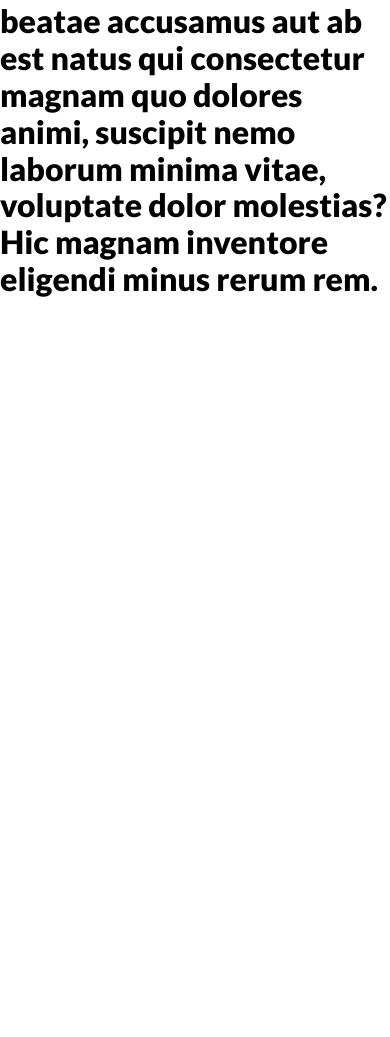
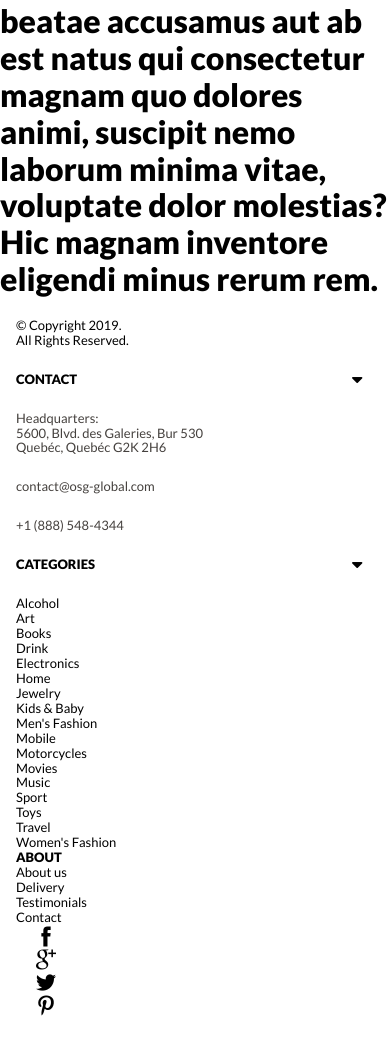
Before and after one commit to lucasfber/osf-academy-project, a website built with webpack: page public/index.html in a window 390 px wide. Shown: the part 7255-8292 px from the top of the page. Before the commit the page ends 7553 px from the top, so only its background shows below. Built offline with nearby package versions, Linux system fonts and the light colour scheme.

Commit message:
fix padding on footer categories link

```diff
--- a/public/index.html
+++ b/public/index.html
@@ -190,36 +190,6 @@
                   <a href="404.html">I don't have an account</a>
                 </div>
               </form>
-              <!-- <form action="" class="modal-login__form">
-                <h2>Sign in</h2>
-                <div class="modal-login__form-box">
-                  <label for="email" class="label">Email</label>
-                  <input type="email" id="email" required />
-                </div>
-                <div class="modal-login__form-box">
-                  <label for="password">Password</label>
-                  <span><a href="404.html">forgot password</a></span>
-                  <input
-                    type="password"
-                    id="password"
-                    pattern="(?=.*\d)(?=.*\W+)(?=.*[a-z])(?=.*[A-Z]).{6,}"
-                    title="At least 6 characters length, contain 1 numeric, 1 uppercase letter, 1 special character"
-                    required
-                  />
-                  <span
-                    type="button"
-                    class="modal-login__form-toggle"
-                    id="toggler"
-                    ><i class="flaticon-eye-shape-variant"></i
-                  ></span>
-                </div>
-                <div class="modal-login__form-box">
-                  <button type="submit" class="modal-login__form-btn-login">
-                    LOGIN
-                  </button>
-                  <a href="404.html">I don't have an account</a>
-                </div>
-              </form> -->
             </div>
           </li>
           <li>
@@ -307,6 +277,98 @@
         Hic magnam inventore eligendi minus rerum rem.
       </h1>
     </main>
+    <footer>
+      <div class="contact-info">
+        <p>
+          &copy; Copyright <span id="current-year"></span>.<br />All Rights
+          Reserved.
+        </p>
+        <div class="contact">
+          <h4>
+            CONTACT
+            <span class="icon"
+              ><i class="icon-sm flaticon-caret-down"></i
+            ></span>
+          </h4>
+
+          <div class="contact__contact-wrapper">
+            <p>
+              Headquarters:<br />5600, Blvd. des Galeries, Bur 530<br />Quebéc,
+              Quebéc G2K 2H6
+            </p>
+            <p>
+              <a href="mailto:contact@osg-global.com">contact@osg-global.com</a>
+            </p>
+            <p><a href="tel:+1-888-548-4344">+1 (888) 548-4344</a></p>
+          </div>
+        </div>
+      </div>
+      <div class="categories">
+        <h4>
+          CATEGORIES
+          <span class="icon"><i class="icon-sm flaticon-caret-down"></i></span>
+        </h4>
+        <div class="links-wrapper">
+          <div class="links-wrapper__col">
+            <li><a href="404.html">Alcohol</a></li>
+            <li><a href="404.html">Art</a></li>
+            <li><a href="404.html">Books</a></li>
+            <li><a href="404.html">Drink</a></li>
+            <li><a href="404.html">Electronics</a></li>
+          </div>
+          <div class="links-wrapper__col">
+            <li><a href="404.html">Home</a></li>
+            <li><a href="404.html">Jewelry</a></li>
+            <li><a href="404.html">Kids & Baby</a></li>
+            <li><a href="404.html">Men's Fashion</a></li>
+            <li><a href="404.html">Mobile</a></li>
+            <li><a href="404.html">Motorcycles</a></li>
+            <li><a href="404.html">Movies</a></li>
+            <li><a href="404.html">Music</a></li>
+          </div>
+          <div class="links-wrapper__col">
+            <li><a href="404.html">Sport</a></li>
+            <li><a href="404.html">Toys</a></li>
+            <li><a href="404.html">Travel</a></li>
+            <li><a href="404.html">Women's Fashion</a></li>
+          </div>
+        </div>
+      </div>
+      <div class="about">
+        <h4>ABOUT</h4>
+        <div class="arrow-down"></div>
+        <div class="links-wrapper">
+          <ul>
+            <li><a href="404.html">About us</a></li>
+            <li><a href="404.html">Delivery</a></li>
+            <li><a href="404.html">Testimonials</a></li>
+            <li><a href="404.html">Contact</a></li>
+          </ul>
+        </div>
+      </div>
+      <div class="social">
+        <li>
+          <a href="https://www.facebook.com/OSFGlobalServices/"
+            ><i class="flaticon-facebook-letter-logo" aria-hidden="true"></i
+          ></a>
+        </li>
+        <li>
+          <a href="https://aboutme.google.com/"
+            ><i class="flaticon-google-plus" aria-hidden="true"></i
+          ></a>
+        </li>
+        <li>
+          <a href="https://twitter.com/osfglobal"
+            ><i class="flaticon-twitter-logo-silhouette" aria-hidden="true"></i
+          ></a>
+        </li>
+        <li>
+          <a href="https://www.pinterest.com/"
+            ><i class="flaticon-pinterest-logo" aria-hidden="true"></i
+          ></a>
+        </li>
+      </div>
+    </footer>
     <script src="bundle.js"></script>
   </body>
 </html>
--- a/src/assets/scss/_mobile.scss
+++ b/src/assets/scss/_mobile.scss
@@ -247,4 +247,40 @@
       }
     }
   }
+
+  // FOOTER
+  footer {
+    padding: 20px 16px;
+    font-size: 13px;
+    .contact,
+    .categories {
+      h4 {
+        margin: 24px 0;
+        position: relative;
+        span {
+          position: absolute;
+          top: 0;
+          right: 0;
+        }
+      }
+
+      .contact__contact-wrapper {
+        p {
+          margin-bottom: 24px;
+          font-size: 13px;
+          color: #45413e;
+        }
+      }
+
+      .categories {
+        li {
+          margin-bottom: 10px;
+
+          a {
+            padding: 10px;
+          }
+        }
+      }
+    }
+  }
 }
--- a/src/assets/scss/resets/_reset.local.scss
+++ b/src/assets/scss/resets/_reset.local.scss
@@ -27,7 +27,8 @@ input::-moz-focus-inner {
 }
 ul,
 ol,
-dd {
+dd,
+li {
   margin: 0;
   padding: 0;
   list-style: none;
```
